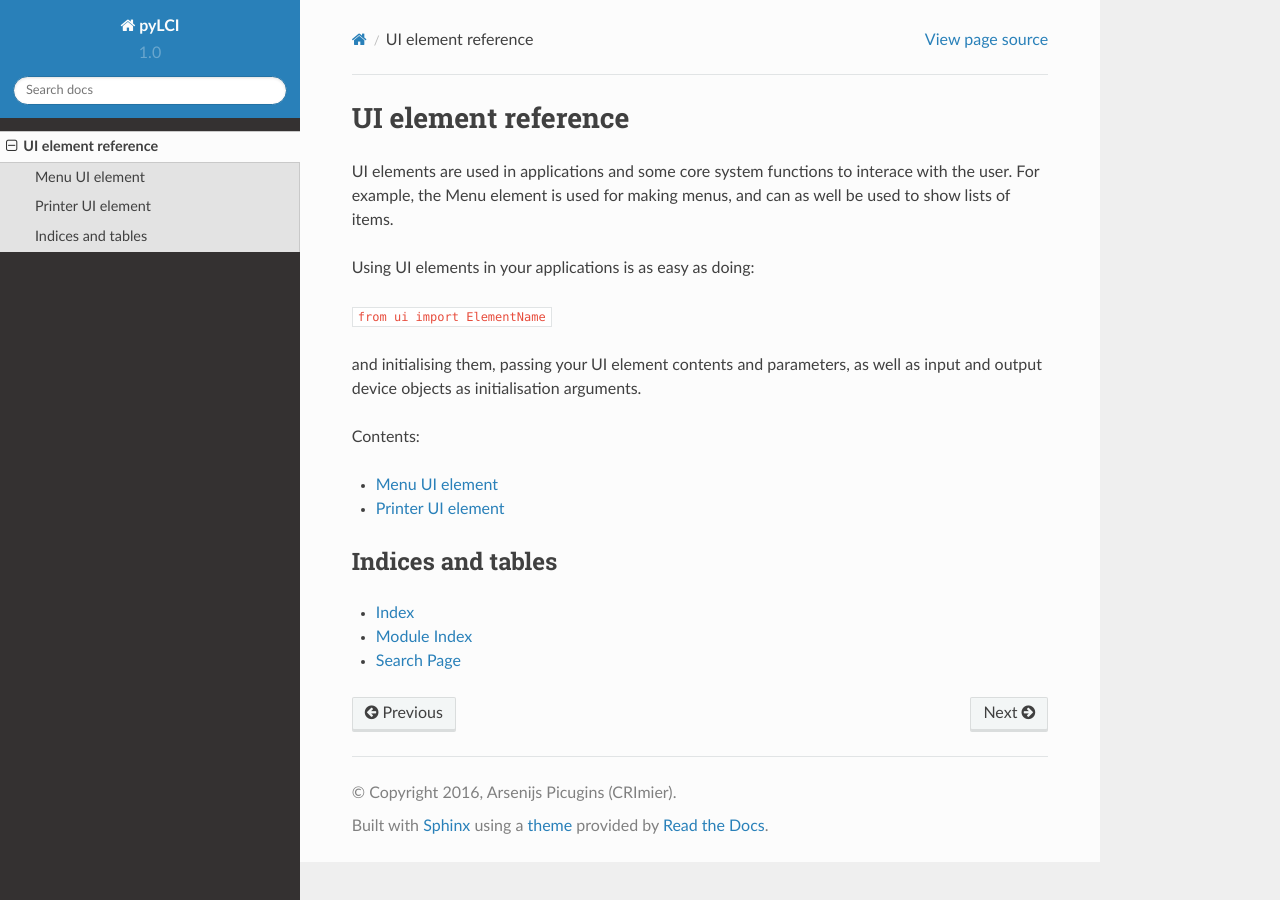
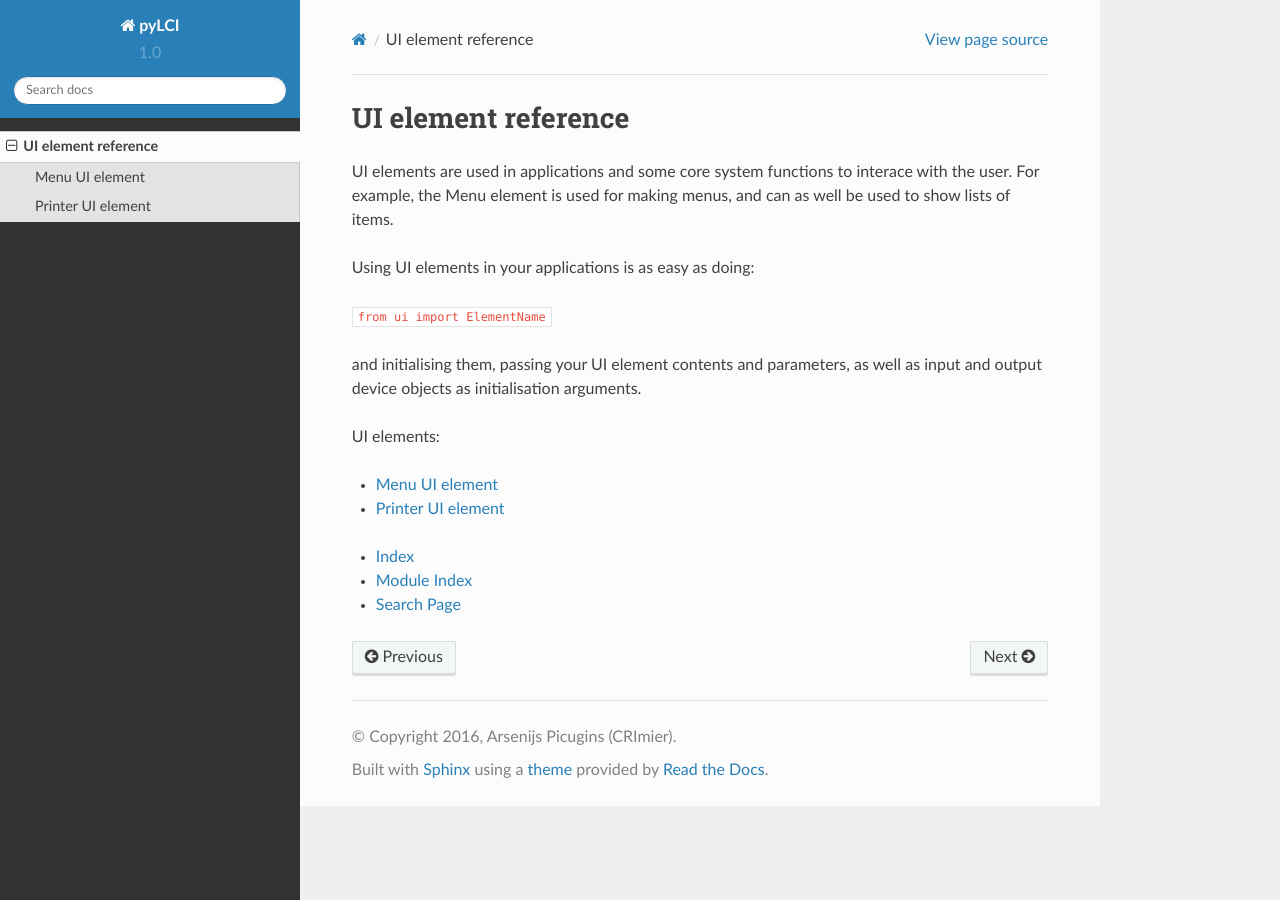
Before and after one commit to CRImier/pyLCI, a Sphinx documentation site: the page built from docs/ui.rst, in a window 1280 px wide. Built offline with Sphinx 7.4.7 and the Read the Docs theme 2.0.0, drawn with Linux system fonts in a browser that asks for light colours.

Commit message:
Minor cosmetic changes

```diff
--- a/docs/ui.rst
+++ b/docs/ui.rst
@@ -10,7 +10,7 @@ Using UI elements in your applications is as easy as doing:
 
 and initialising them, passing your UI element contents and parameters, as well as input and output device objects as initialisation arguments.
 
-Contents:
+UI elements:
 
 .. toctree::
    :maxdepth: 1
@@ -18,9 +18,6 @@ Contents:
    ui/menu.rst
    ui/printer.rst
 
-Indices and tables
-==================
-
 * :ref:`genindex`
 * :ref:`modindex`
 * :ref:`search`
--- a/docs/ui/menu.rst
+++ b/docs/ui/menu.rst
@@ -14,9 +14,6 @@ Contents:
 .. autoclass:: Menu
     :members: __init__,activate,deactivate,set_contents,move_up,move_down,select_element,print_name,print_contents,generate_keymap
 
-Indices and tables
-==================
-
 * :ref:`genindex`
 * :ref:`modindex`
 * :ref:`search`
--- a/docs/ui/printer.rst
+++ b/docs/ui/printer.rst
@@ -13,9 +13,6 @@ Contents:
 
 .. autofunction:: Printer
 
-Indices and tables
-==================
-
 * :ref:`genindex`
 * :ref:`modindex`
 * :ref:`search`
```
